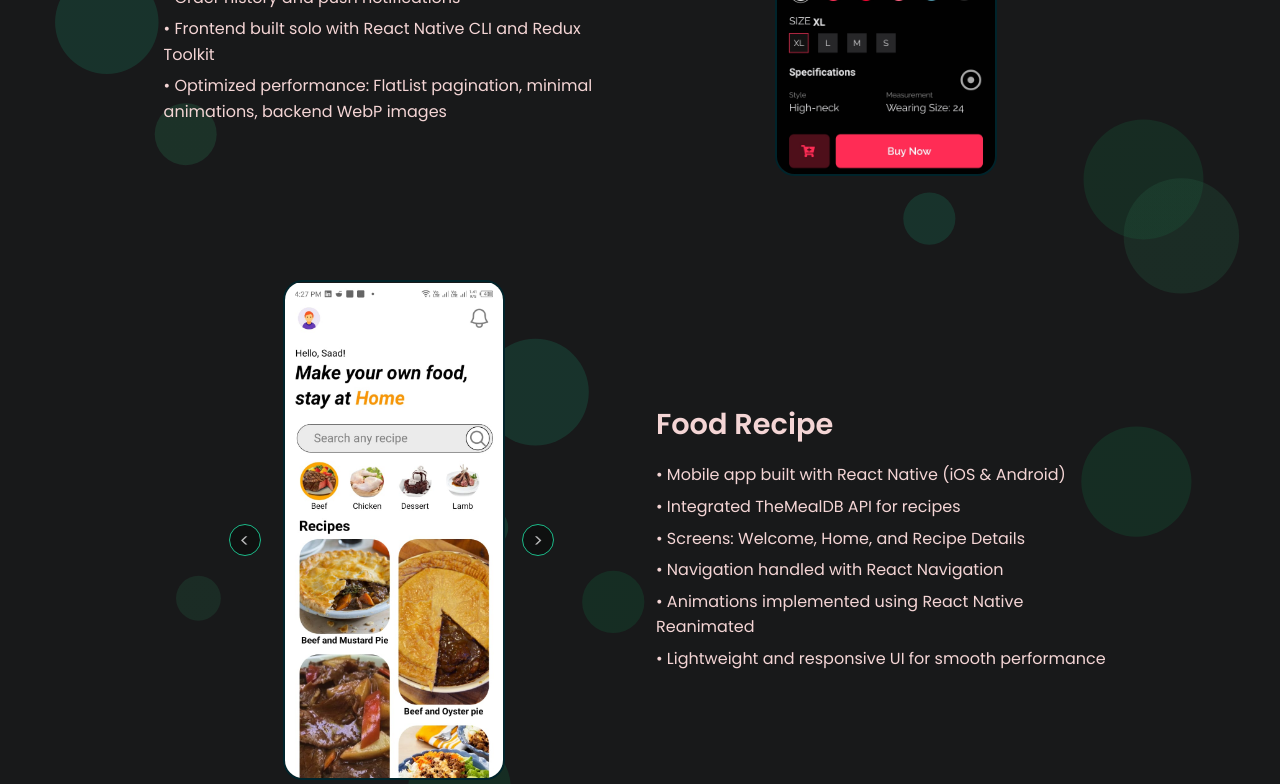
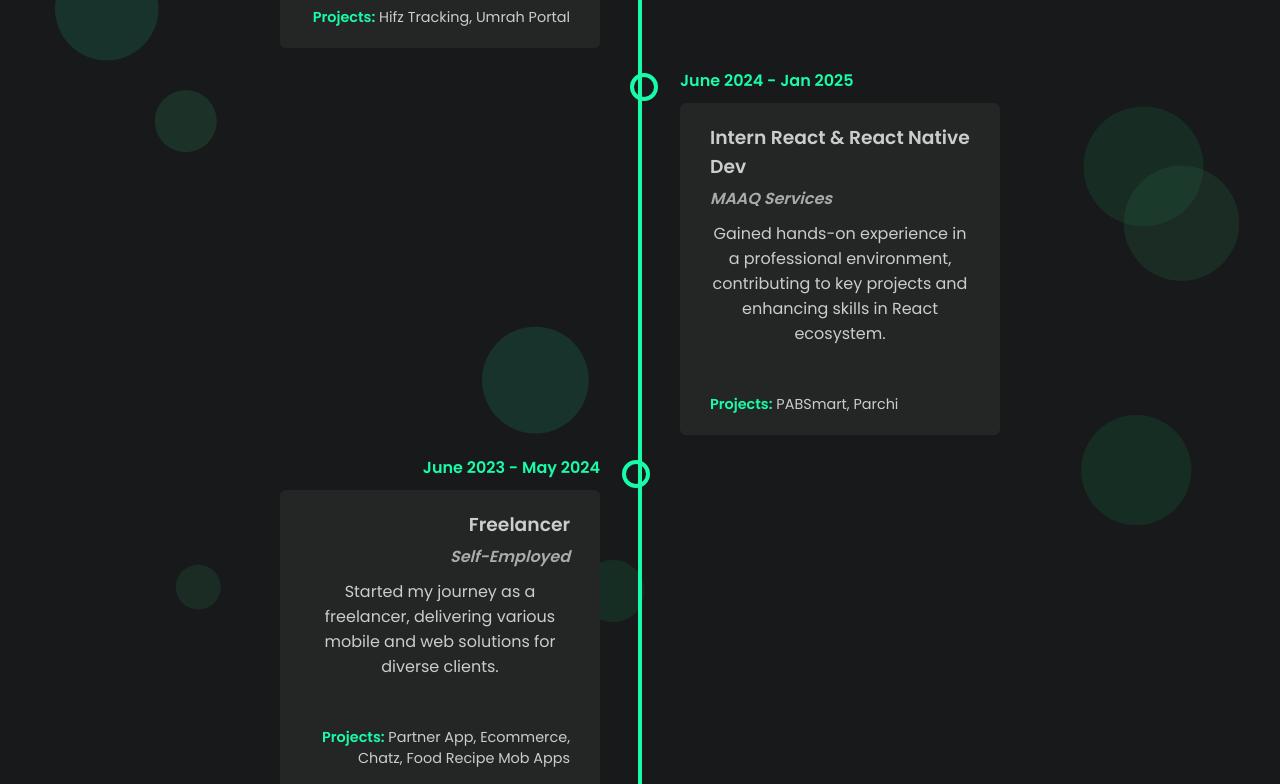
Before and after one commit to saadsultan7/Portfolio, a React (Vite) app: page / in a window 1280 px wide. Shown: the part 2120-2904 px from the top of the page. Built offline with nearby package versions, Linux system fonts and the light colour scheme.

Commit message:
experince

```diff
--- /dev/null
+++ b/src/components/Experience.css
@@ -0,0 +1,157 @@
+/* Experience Section */
+#Experience {
+    padding-top: 5%;
+    padding-bottom: 5%;
+    color: var(--body-text);
+}
+
+.experience-section {
+    display: flex;
+    flex-direction: column;
+    align-items: center;
+    width: 100%;
+}
+
+.experience-section h1 {
+    font-size: 3rem;
+    margin-bottom: 1rem;
+}
+
+.experience-section p {
+    margin-bottom: 3rem;
+    text-align: center;
+    max-width: 600px;
+}
+
+.experience-timeline {
+    position: relative;
+    max-width: 800px;
+    width: 90%;
+    margin: 0 auto;
+}
+
+.experience-timeline::after {
+    content: '';
+    position: absolute;
+    width: 4px;
+    background-color: var(--main);
+    top: 0;
+    bottom: 0;
+    left: 50%;
+    margin-left: -2px;
+    border-radius: 2px;
+}
+
+.experience-card {
+    padding: 10px 40px;
+    position: relative;
+    background-color: inherit;
+    width: 50%;
+    /* box-sizing: border-box; */
+}
+
+.experience-card:nth-child(odd) {
+    left: 0;
+    text-align: right;
+}
+
+.experience-card:nth-child(even) {
+    left: 50%;
+    text-align: left;
+}
+
+.experience-card::after {
+    content: '';
+    position: absolute;
+    width: 20px;
+    height: 20px;
+    right: -10px;
+    background-color: var(--body-color);
+    border: 4px solid var(--main);
+    top: 15px;
+    border-radius: 50%;
+    z-index: 1;
+}
+
+.experience-card:nth-child(even)::after {
+    left: -10px;
+}
+
+.experience-content {
+    padding: 20px 30px;
+    background-color: var(--nav-color);
+    position: relative;
+    border-radius: 6px;
+    /* box-shadow: var(--box-shadow); */
+    transition: transform 0.3s ease;
+}
+
+.experience-content:hover {
+    transform: translateY(-5px);
+    /* box-shadow: var(--shadow-hover); */
+}
+
+.experience-date {
+    font-weight: bold;
+    color: var(--main);
+    margin-bottom: 10px;
+    display: block;
+}
+
+.experience-content h3 {
+    margin-top: 0;
+    color: var(--text-color);
+}
+
+.experience-content h4 {
+    margin-top: 5px;
+    font-style: italic;
+    color: var(--text-color);
+    opacity: 0.8;
+}
+
+.experience-desc {
+    margin: 10px 0;
+    color: var(--text-color);
+}
+
+.experience-projects {
+    margin-top: 10px;
+    font-size: 0.9em;
+    color: var(--text-color);
+}
+
+.experience-projects strong {
+    color: var(--main);
+}
+
+@media screen and (max-width: 768px) {
+    .experience-timeline::after {
+        left: 31px;
+    }
+
+    .experience-card {
+        width: 100%;
+        padding-left: 70px;
+        padding-right: 25px;
+    }
+
+    .experience-card:nth-child(odd) {
+        left: 0;
+        text-align: left;
+    }
+
+    .experience-card:nth-child(even) {
+        left: 0;
+        text-align: left;
+    }
+
+    .experience-card::after {
+        left: 21px;
+    }
+
+    .experience-card:nth-child(odd)::after {
+        left: 21px;
+        right: auto;
+    }
+}
--- /dev/null
+++ b/src/components/Experience.tsx
@@ -0,0 +1,57 @@
+import React from 'react';
+import './Experience.css';
+
+const Experience: React.FC = () => {
+    const experiences = [
+        {
+            date: "Feb 2025 - Present",
+            role: "Full Time React & React Native Dev",
+            company: "Saudi Arabia Software House (Remote)",
+            projects: ["Hifz Tracking", "Umrah Portal"],
+            description: "Working remotely as a full-time developer, focusing on building scalable web and mobile applications for international clients."
+        },
+        {
+            date: "June 2024 - Jan 2025",
+            role: "Intern React & React Native Dev",
+            company: "MAAQ Services",
+            projects: ["PABSmart", "Parchi"],
+            description: "Gained hands-on experience in a professional environment, contributing to key projects and enhancing skills in React ecosystem."
+        },
+        {
+            date: "June 2023 - May 2024",
+            role: "Freelancer",
+            company: "Self-Employed",
+            projects: ["Partner App", "Ecommerce", "Chatz", "Food Recipe Mob Apps"],
+            description: "Started my journey as a freelancer, delivering various mobile and web solutions for diverse clients."
+        }
+    ];
+
+    return (
+        <section id="Experience">
+            <div className="experience-section" data-aos="fade-up">
+                <h1 data-aos="fade-up">Experience</h1>
+                <p data-aos="fade-up">
+                    My professional journey and the roles I've held.
+                </p>
+
+                <div className="experience-timeline">
+                    {experiences.map((exp, index) => (
+                        <div key={index} className="experience-card" data-aos="fade-up" data-aos-delay={index * 100}>
+                            <div className="experience-date">{exp.date}</div>
+                            <div className="experience-content">
+                                <h3>{exp.role}</h3>
+                                <h4>{exp.company}</h4>
+                                <p className="experience-desc">{exp.description}</p>
+                                <div className="experience-projects">
+                                    <strong>Projects:</strong> {exp.projects.join(", ")}
+                                </div>
+                            </div>
+                        </div>
+                    ))}
+                </div>
+            </div>
+        </section>
+    );
+};
+
+export default Experience;
--- a/src/pages/LandingPage.tsx
+++ b/src/pages/LandingPage.tsx
@@ -1,17 +1,19 @@
-import  { lazy } from 'react'
+import { lazy } from 'react'
 const Navbar = lazy(() => import("../components/Navbar"));
 const Contact = lazy(() => import("../components/Contact"));
 const Home = lazy(() => import("../components/Home"));
 const About = lazy(() => import("../components/About"));
+const Experience = lazy(() => import("../components/Experience"));
 const Projects = lazy(() => import("../components/Projects"));
 
 export default function LandingPage() {
   return (<>
-      <Navbar />
-      <Home />
-      <About />
-      <Projects />
-      <Contact />
+    <Navbar />
+    <Home />
+    <About />
+    <Experience />
+    <Projects />
+    <Contact />
   </>
   )
 }
```
